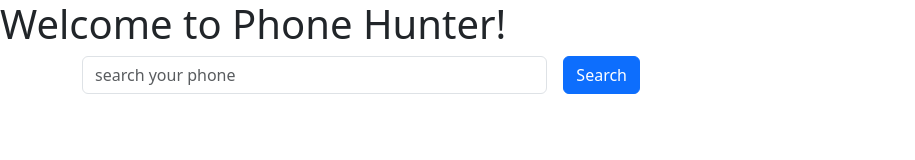
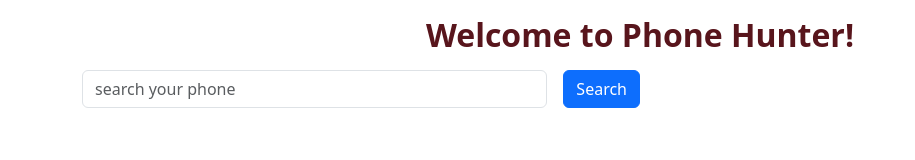
Before and after one commit to sabitameem/Phone-Hunter-practice, a plain HTML site: page index.html in a window 1280 px wide. Shown: the whole page, without its empty margins (0-915 px from the left). Drawn offline with nearby package versions, Linux system fonts and the light colour scheme; no server answers.

Commit message:
text align added

```diff
--- a/index.html
+++ b/index.html
@@ -8,7 +8,7 @@
   </head>
   <body>
     <header>
-      <h1>Welcome to Phone Hunter!</h1>
+      <h1 class="fs-2 fw-bold text-center my-3 text-danger-emphasis">Welcome to Phone Hunter!</h1>
     </header>
     <main class="container">
           <section>
--- a/js/app.js
+++ b/js/app.js
@@ -99,4 +99,4 @@ document.getElementById('search-field').addEventListener('keypress', function(e)
      `;
 
  }
-loadPhone('apple');
+//loadPhone('apple');
```
